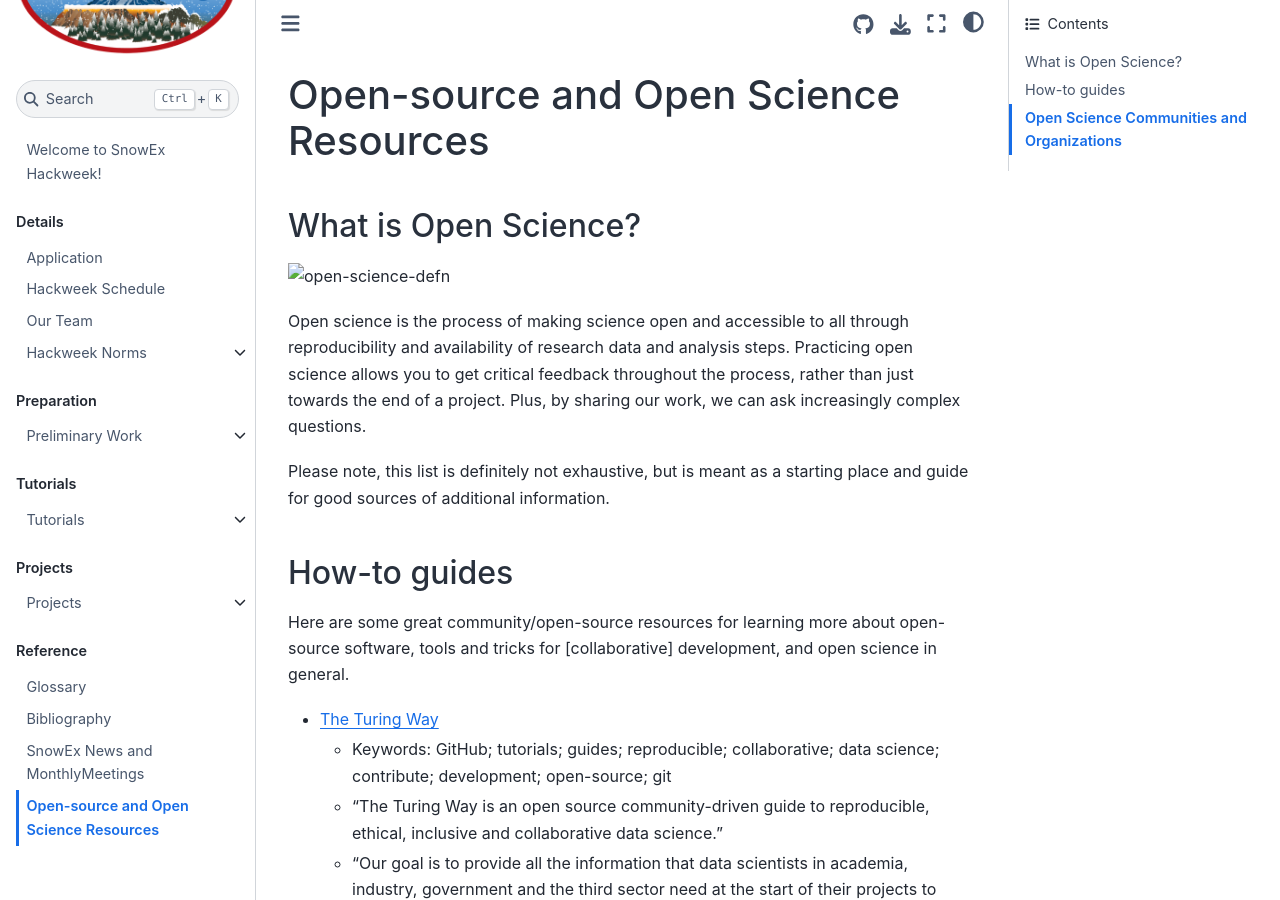
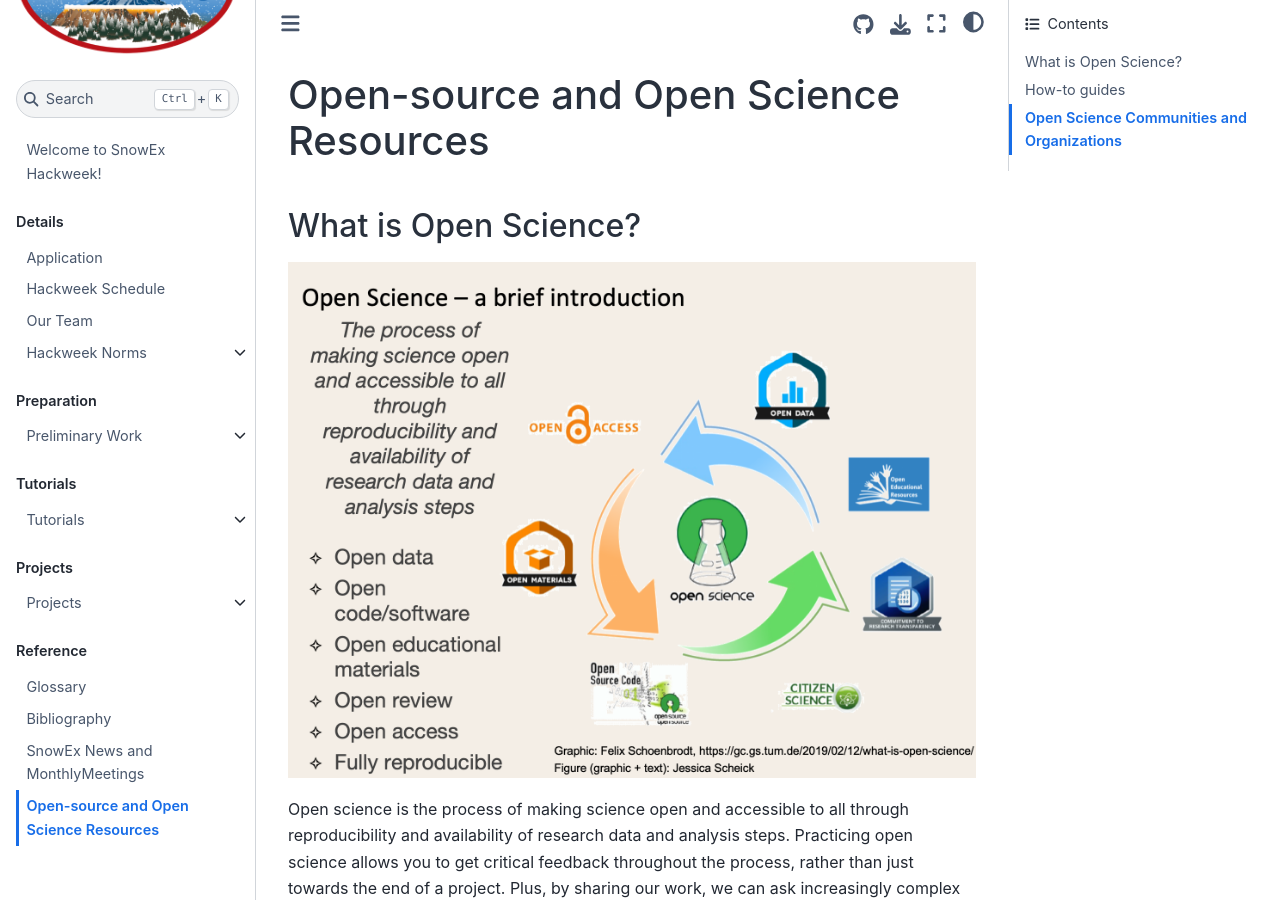
Before and after one commit to snowex-hackweek/website-2021, a Jupyter Book: the page built from book/open_source.md, in a window 1280 px wide and 900 px high. Built offline with Jupyter Book 1.0.4 settings and Sphinx 7.4.7 and the Sphinx Book theme 1.1.4, drawn with Linux system fonts in a browser that asks for light colours; pages that are not in the unit, such as notebooks, are missing from menus.

Commit message:
fix link to image

```diff
--- a/book/open_source.md
+++ b/book/open_source.md
@@ -2,7 +2,7 @@
 
 ## What is Open Science?
 
-![open-science-defn](../img/open-science-defn.png)
+![open-science-defn](./img/open-science-defn.png)
 
 Open science is the process of making science open and accessible to all through reproducibility and availability of research data and analysis steps.
 Practicing open science allows you to get critical feedback throughout the process, rather than just towards the end of a project.
@@ -41,7 +41,7 @@ These organizations and communities are dedicated to creating, teaching, and sha
   - Currently (May 2021) working directly with NASA DAACs
 - [The Center for Open Science (COS)](https://www.cos.io/)
   - Keywords: community; badges; community; sharing; tracking; recognition; open science; open research
- - Organization promoting open science
+  - Organization promoting open science
 - [Software Sustainability Institute](https://software.ac.uk/)
   - Keywords: tutorials; workshops; fellowships; reproducible; sustainable software
   - UK-based institute cultivating “better, more sustainable, research software to enable world-class research.”
```
